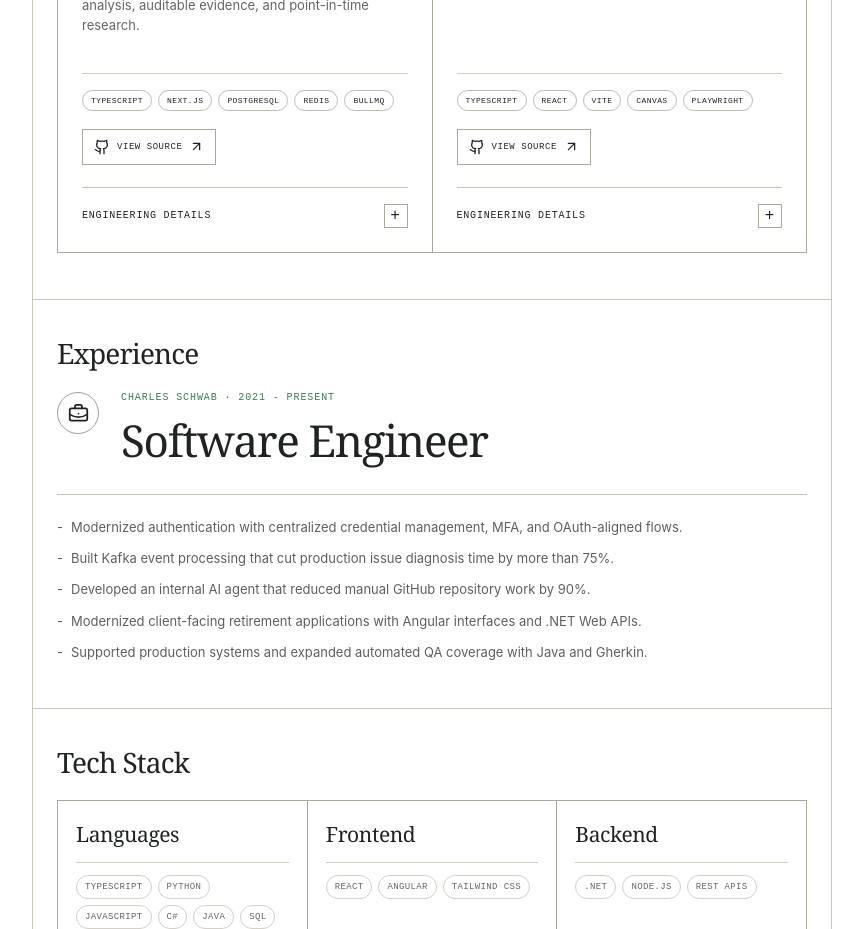
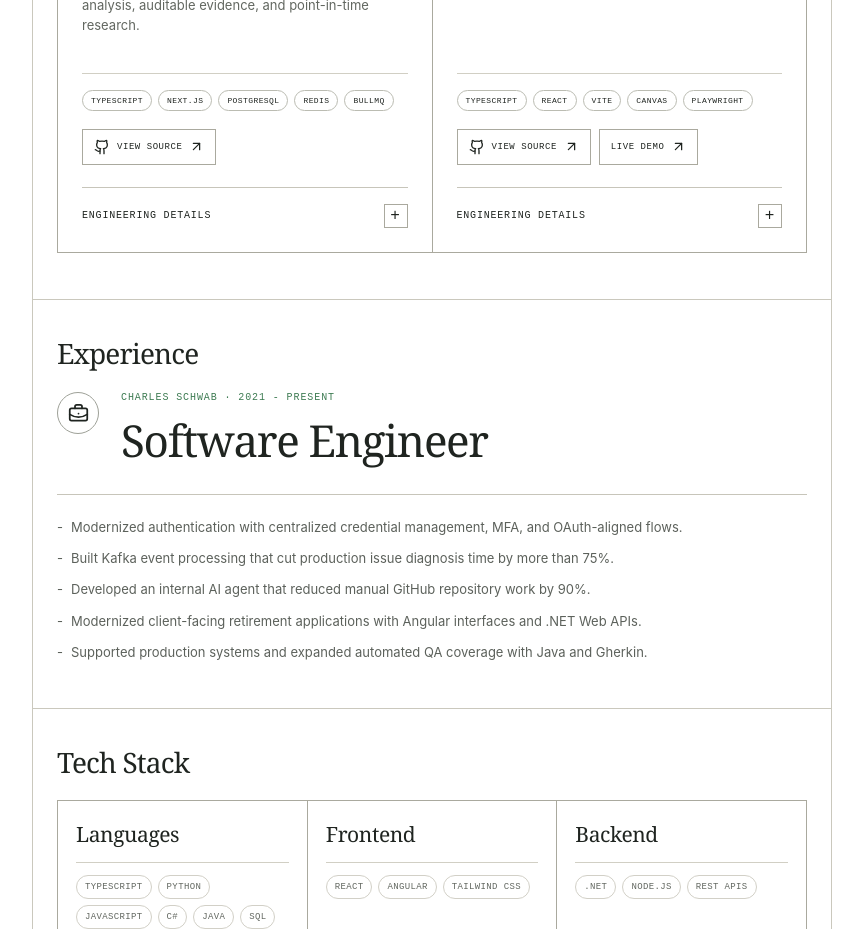
Before and after one commit to timwong101/my-portfolio, a React (Vite) app: page / in a window 1280 px wide. Shown: the part 1140-2069 px from the top of the page, without its empty margins (208-1071 px from the left). Built offline with nearby package versions, Linux system fonts and the light colour scheme.

Commit message:
Add GradientGuard live demo link

```diff
--- a/src/App.tsx
+++ b/src/App.tsx
@@ -15,6 +15,7 @@ const projects = [
       'Evidence-grounded research terminal that turns SEC filings and investor-relations material into cited analysis, auditable evidence, and point-in-time research.',
     tags: ['TypeScript', 'Next.js', 'PostgreSQL', 'Redis', 'BullMQ'],
     url: 'https://github.com/timwong101/ai-infra-terminal',
+    liveUrl: null,
     image: '/ai-infrastructure-terminal.png',
     imageAlt: 'AI Infrastructure Research Terminal comparison memo',
     caseStudy: [
@@ -51,6 +52,7 @@ const projects = [
       'Accessibility-first gradient editor that measures text contrast across the full text region and finds the smallest practical correction when readability fails.',
     tags: ['TypeScript', 'React', 'Vite', 'Canvas', 'Playwright'],
     url: 'https://github.com/timwong101/GradientGuard',
+    liveUrl: 'https://gradient-guard.vercel.app/',
     image: '/gradientguard-preview.png',
     imageAlt: 'GradientGuard desktop contrast-analysis workbench',
     caseStudy: [
@@ -190,6 +192,11 @@ function App() {
                     <a href={project.url} target="_blank" rel="noreferrer">
                       <Github size={16} /> View source <ArrowUpRight size={15} />
                     </a>
+                    {project.liveUrl && (
+                      <a href={project.liveUrl} target="_blank" rel="noreferrer">
+                        Live demo <ArrowUpRight size={15} />
+                      </a>
+                    )}
                   </div>
                   <button
                     className="project-details-trigger"
--- a/src/index.css
+++ b/src/index.css
@@ -50,7 +50,7 @@ h2 { margin: 0; font-family: Georgia, serif; font-size: 28px; font-weight: 400;
 .project-description { flex: 1; max-width: 670px; margin: 0; color: #626760; font-size: 13px; line-height: 1.6; }
 .project-tags { display: flex; flex-wrap: wrap; gap: 6px; list-style: none; padding: 16px 0 0; margin: 20px 0 0; border-top: 1px solid #d1cfc4; }
 .project-tags li { border: 1px solid #bbbcb2; border-radius: 99px; padding: 5px 8px; font: 8px ui-monospace, monospace; text-transform: uppercase; letter-spacing: .05em; }
-.project-actions { margin-top: 18px; }
+.project-actions { display: flex; flex-wrap: wrap; gap: 8px; margin-top: 18px; }
 .project-actions a { display: inline-flex; align-items: center; gap: 7px; padding: 9px 11px; border: 1px solid #aaa99e; font: 9px ui-monospace, monospace; text-transform: uppercase; letter-spacing: .06em; transition: background .2s ease, color .2s ease; }
 .project-actions a:hover { background: #252525; color: #fff; }
 .project-details-trigger { display: flex; align-items: center; justify-content: space-between; gap: 20px; width: 100%; margin-top: 22px; padding: 16px 0 0; border: 0; border-top: 1px solid #c7c5ba; background: transparent; color: inherit; cursor: pointer; font: 10px ui-monospace, monospace; text-transform: uppercase; letter-spacing: .08em; }
```
